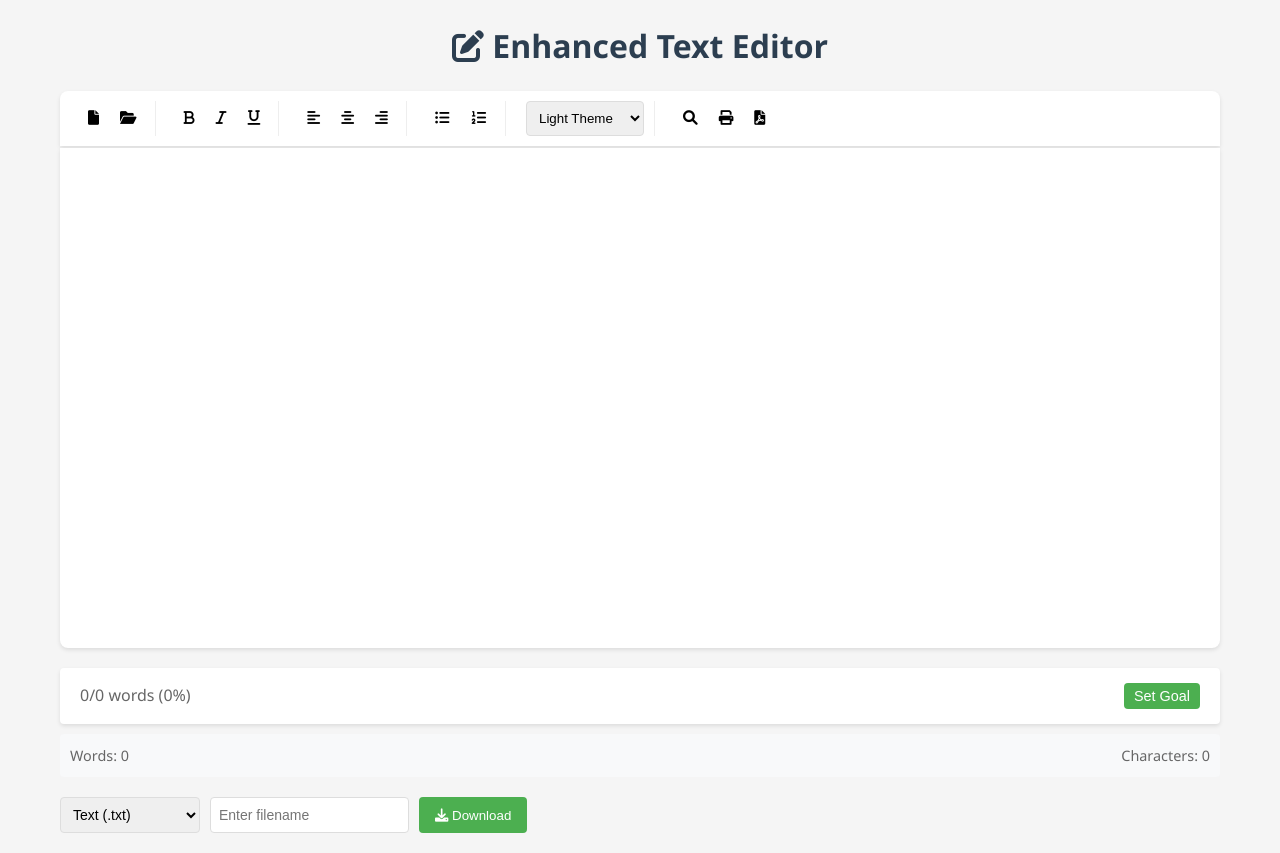
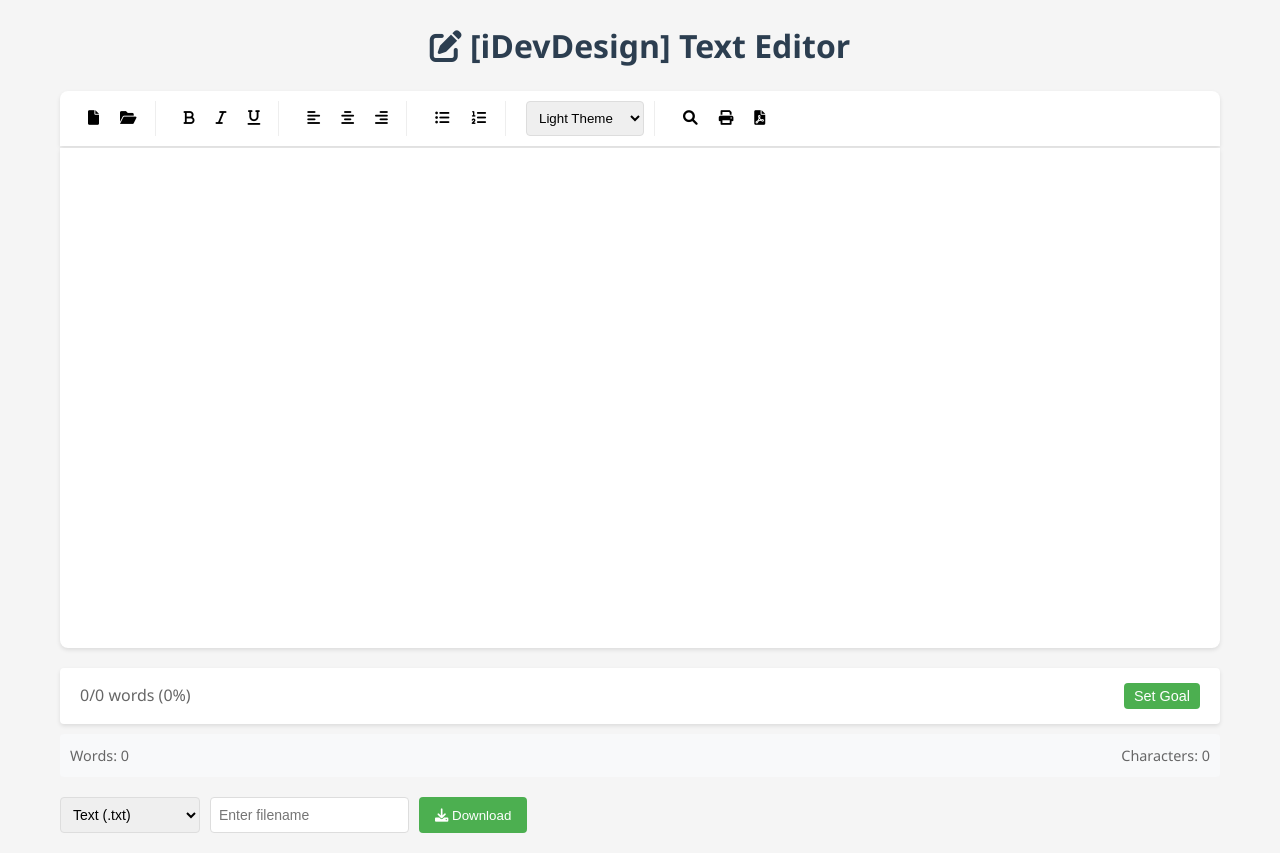
Before and after one commit to idev-design/newnotepad.idev-design.github.io, a plain HTML site: page index.html in a window 1280 px wide. Drawn offline with nearby package versions, Linux system fonts and the light colour scheme.

Commit message:
Update index.html
Added git name

```diff
--- a/index.html
+++ b/index.html
@@ -15,7 +15,7 @@
 <body>
     <div class="container">
         <header>
-            <h1><i class="fas fa-edit"></i> Enhanced Text Editor</h1>
+            <h1><i class="fas fa-edit"></i> [iDevDesign] Text Editor</h1>
         </header>
 
         <div class="toolbar">
```
